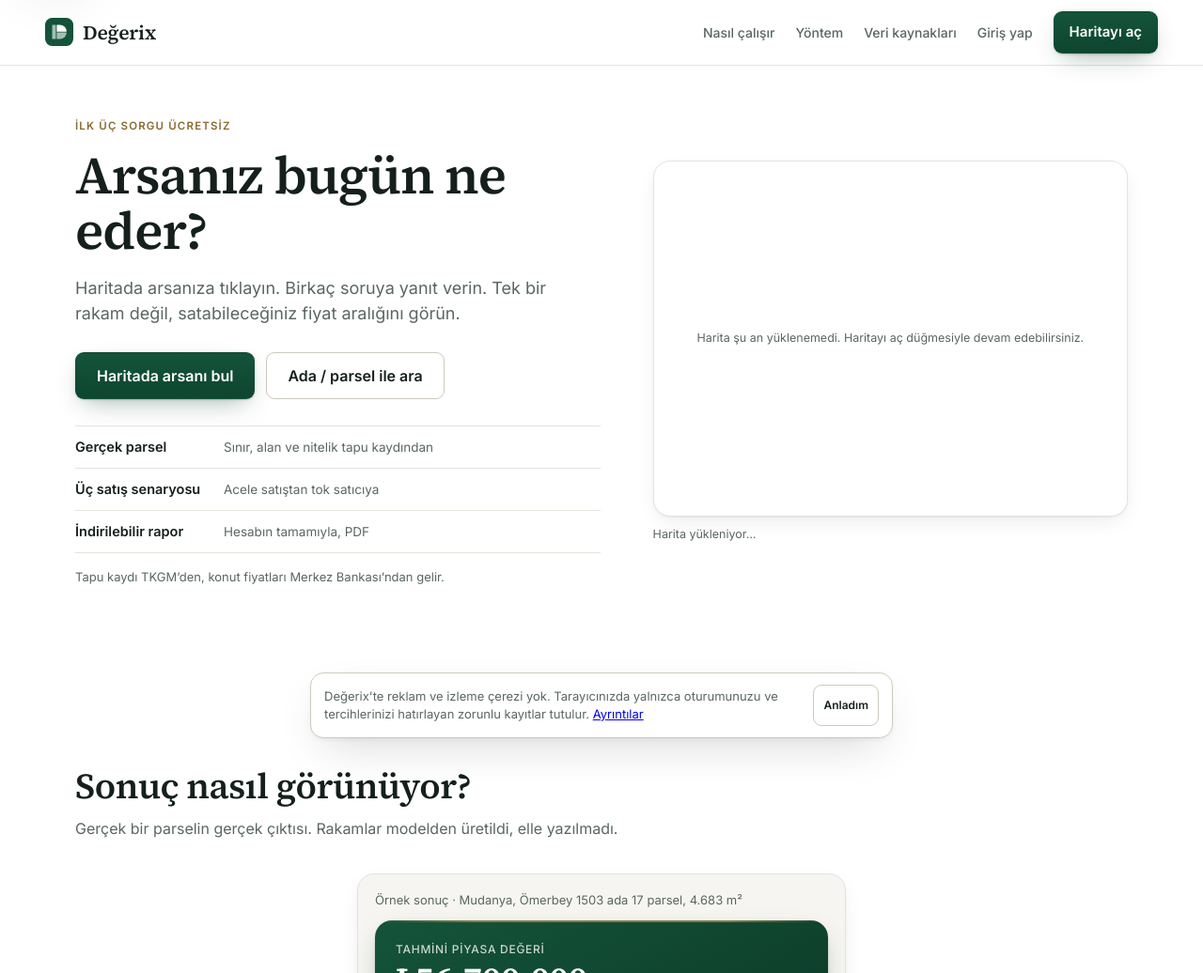
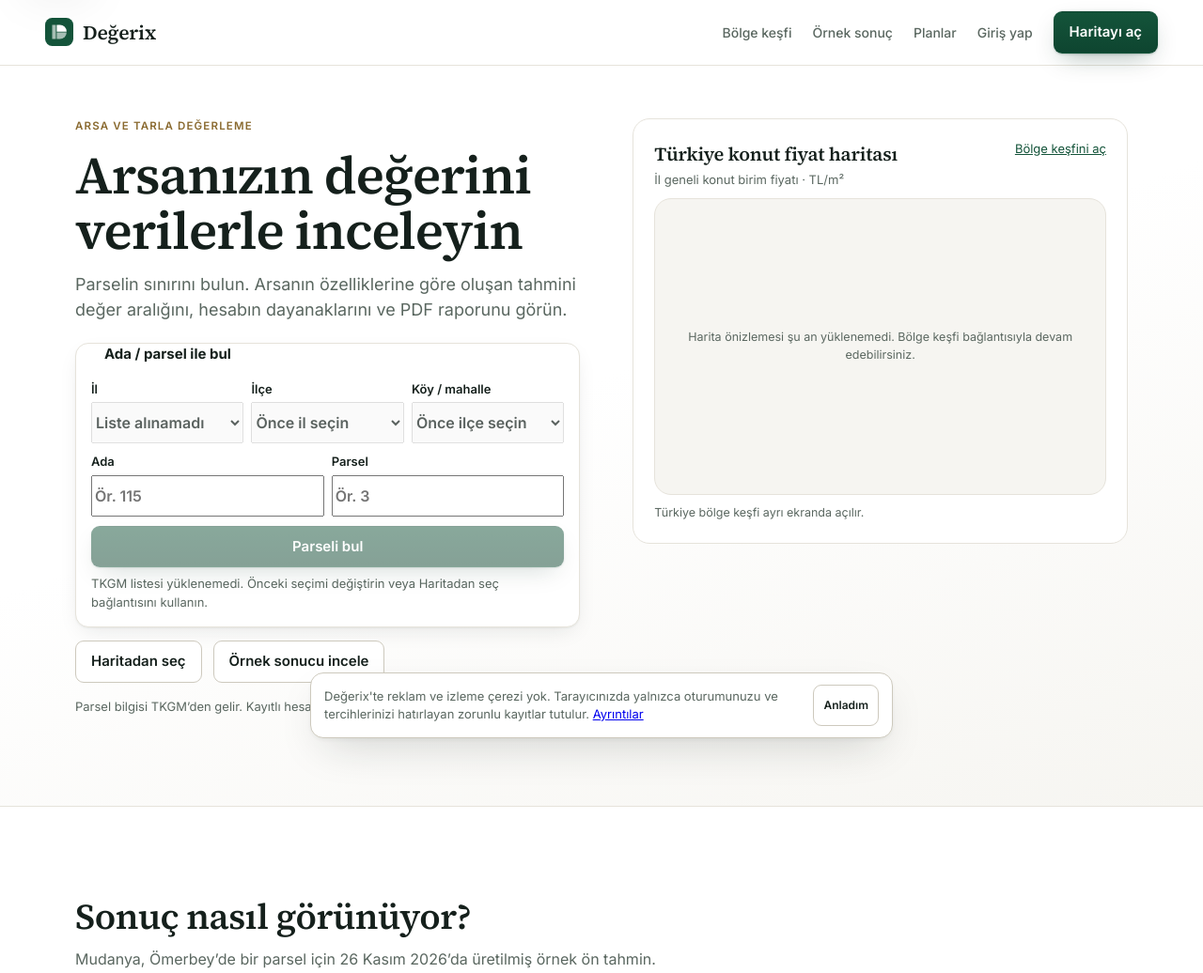
Before and after one commit to kayaal34/degerix, a plain HTML site: page static/index.html in a window 1280 px wide. Shown: the top 1036 px of the page at 94% size. Drawn offline with nearby package versions, Linux system fonts and the light colour scheme; no server answers.

Commit message:
Make parcel search the primary Değerix homepage action

```diff
--- a/static/anasayfa-harita.js
+++ b/static/anasayfa-harita.js
@@ -12,17 +12,16 @@
 
 const HARITA_ALANI = document.getElementById("anaHarita");
 
-if (HARITA_ALANI && window.L) {
-  kur().catch((hata) => {
-    // Harita süs değil ama sayfanın kalanı onsuz da çalışır: sessizce
-    // düşmek yerine yerinde ne olduğunu yazıyoruz.
-    HARITA_ALANI.innerHTML = "";
-    const not = document.createElement("p");
-    not.className = "harita-hata";
-    not.textContent = "Harita şu an yüklenemedi. Haritayı aç düğmesiyle devam edebilirsiniz.";
-    HARITA_ALANI.append(not);
-    console.warn("Ana sayfa haritası:", hata);
-  });
+function showMapUnavailable() {
+  const message = document.createElement("p");
+  message.className = "harita-hata";
+  message.textContent = "Harita önizlemesi şu an yüklenemedi. Bölge keşfi bağlantısıyla devam edebilirsiniz.";
+  HARITA_ALANI.replaceChildren(message);
+  document.querySelector("#haritaAlt").textContent = "Türkiye bölge keşfi ayrı ekranda açılır.";
+}
+
+function exploreUrl(province) {
+  return "harita.html?" + new URLSearchParams({il: province}) + "#turkiye";
 }
 
 /* Fiyat → renk. Beş kademe, markanın yeşilinden açığa. Sürekli bir
@@ -59,6 +58,14 @@ async function kur() {
     keyboard: false,
   });
 
+  const names = iller.features.map(feature => feature.properties.text);
+  const picker = document.querySelector("#heroMapProvince");
+  picker.replaceChildren(new Option("İl seçin", ""), ...names.sort((a, b) => a.localeCompare(b, "tr")).map(name => new Option(name, name)));
+  picker.addEventListener("change", () => {
+    if (picker.value) window.location.href = exploreUrl(picker.value);
+  });
+  document.querySelector("#heroMapPicker").hidden = false;
+
   const tahminler = new Set(fiyatlar.tahmin_edilen || []);
 
   const katman = L.geoJSON(iller, {
@@ -84,7 +91,7 @@ async function kur() {
       parca.on({
         mouseover: () => parca.setStyle({ weight: 2.5, color: "#9c7b3f" }),
         mouseout: () => katman.resetStyle(parca),
-        click: () => { window.location.href = `harita.html#turkiye`; },
+        click: () => { window.location.href = exploreUrl(ad); },
       });
     },
   }).addTo(harita);
@@ -119,6 +126,13 @@ async function kur() {
       .addTo(harita);
   }
 
+  const legend = document.querySelector("#heroMapLegend");
+  const bands = KADEMELER.map((step, index) => {
+    const width = 100 / KADEMELER.length;
+    return step.renk + " " + index * width + "% " + (index + 1) * width + "%";
+  });
+  legend.children[1].style.background = "linear-gradient(90deg," + bands.join(",") + ")";
+  legend.hidden = false;
   yaziyiDoldur(fiyatlar, kayitlar.length);
 }
 
@@ -129,3 +143,9 @@ function yaziyiDoldur(fiyatlar, kayitSayisi) {
     `İl renkleri: ${fiyatlar.donem} konut m² fiyatı (${fiyatlar.kaynak}). ` +
     (kayitSayisi ? `Turuncu noktalar: kaynağı belli ${kayitSayisi} belediye ihale ilanı.` : "");
 }
+
+
+if (HARITA_ALANI) {
+  if (window.L) kur().catch(showMapUnavailable);
+  else showMapUnavailable();
+}
--- /dev/null
+++ b/static/anasayfa-parsel.js
@@ -0,0 +1,69 @@
+"use strict";
+
+(() => {
+  const form = document.querySelector("#parcelQuick");
+  const province = document.querySelector("#quickProvince");
+  const district = document.querySelector("#quickDistrict");
+  const neighborhood = document.querySelector("#quickNeighborhood");
+  const submit = document.querySelector("#quickSubmit");
+  const status = document.querySelector("#quickStatus");
+  const sort = new Intl.Collator("tr");
+  let pending;
+
+  function reset(select, label) {
+    select.replaceChildren(new Option(label, ""));
+    select.disabled = true;
+  }
+
+  async function load(select, url, label) {
+    pending?.abort();
+    const request = new AbortController();
+    pending = request;
+    reset(select, "Yükleniyor…");
+    status.textContent = "";
+    try {
+      const response = await fetch(url, { signal: request.signal });
+      if (!response.ok) throw new Error("Sorgu tamamlanamadı.");
+      const places = await response.json();
+      if (request.signal.aborted) return;
+      places.sort((a, b) => sort.compare(a.name, b.name));
+      if (places.length === 0) {
+        reset(select, "Kayıt bulunamadı");
+        status.textContent = "Bu seçim için idari kayıt bulunamadı.";
+        return;
+      }
+      select.replaceChildren(new Option(label, ""), ...places.map(place => new Option(place.name, place.id)));
+      select.disabled = false;
+    } catch {
+      if (request.signal.aborted) return;
+      reset(select, "Liste alınamadı");
+      status.textContent = "TKGM listesi yüklenemedi. Önceki seçimi değiştirin veya Haritadan seç bağlantısını kullanın.";
+    }
+  }
+
+  reset(district, "Önce il seçin");
+  reset(neighborhood, "Önce ilçe seçin");
+  form.hidden = false;
+  load(province, "/api/provinces", "İl seçin");
+
+  province.addEventListener("change", () => {
+    pending?.abort();
+    status.textContent = "";
+    submit.disabled = true;
+    reset(district, "Önce il seçin");
+    reset(neighborhood, "Önce ilçe seçin");
+    if (province.value) load(district, "/api/provinces/" + province.value + "/districts", "İlçe seçin");
+  });
+
+  district.addEventListener("change", () => {
+    pending?.abort();
+    status.textContent = "";
+    submit.disabled = true;
+    reset(neighborhood, "Önce ilçe seçin");
+    if (district.value) load(neighborhood, "/api/districts/" + district.value + "/neighborhoods", "Köy veya mahalle seçin");
+  });
+
+  neighborhood.addEventListener("change", () => {
+    submit.disabled = !neighborhood.value;
+  });
+})();
--- a/static/index.html
+++ b/static/index.html
@@ -49,9 +49,9 @@
       Değerix
     </a>
     <nav class="site-nav" aria-label="Sayfa bölümleri">
-      <a href="#nasil-calisir">Nasıl çalışır</a>
-      <a href="#yontem">Yöntem</a>
-      <a href="#kaynaklar">Veri kaynakları</a>
+      <a href="harita.html#turkiye">Bölge keşfi</a>
+      <a href="#ornek">Örnek sonuç</a>
+      <a href="abonelik.html">Planlar</a>
       <a href="giris.html">Giriş yap</a>
       <a class="btn btn-primary" href="harita.html">Haritayı aç</a>
     </nav>
@@ -61,29 +61,50 @@
     <section class="section hero-section">
       <div class="container hero">
         <div class="hero-text">
-          <p class="eyebrow">İlk üç sorgu ücretsiz</p>
-          <h1>Arsanız bugün ne eder?</h1>
-          <p class="lead">
-            Haritada arsanıza tıklayın. Birkaç soruya yanıt verin.
-            Tek bir rakam değil, satabileceğiniz fiyat aralığını görün.
-          </p>
+          <p class="eyebrow">Arsa ve tarla değerleme</p>
+          <h1>Arsanızın değerini verilerle inceleyin</h1>
+          <p class="lead">Parselin sınırını bulun. Arsanın özelliklerine göre oluşan tahmini değer aralığını, hesabın dayanaklarını ve PDF raporunu görün.</p>
+
+          <form class="parcel-quick" id="parcelQuick" action="harita.html#harita" hidden>
+            <fieldset>
+              <legend>Ada / parsel ile bul</legend>
+              <div class="parcel-quick-places">
+                <label for="quickProvince">İl<select id="quickProvince" required disabled></select></label>
+                <label for="quickDistrict">İlçe<select id="quickDistrict" required disabled></select></label>
+                <label for="quickNeighborhood">Köy / mahalle<select id="quickNeighborhood" name="mahalle" required disabled></select></label>
+              </div>
+              <div class="parcel-quick-numbers">
+                <label for="quickBlock">Ada<input id="quickBlock" name="ada" inputmode="numeric" pattern="[0-9]{1,7}" maxlength="7" required placeholder="Ör. 115"></label>
+                <label for="quickParcel">Parsel<input id="quickParcel" name="parsel" inputmode="numeric" pattern="[0-9]{1,7}" maxlength="7" required placeholder="Ör. 3"></label>
+              </div>
+              <button class="btn btn-primary" id="quickSubmit" type="submit" disabled>Parseli bul</button>
+              <p class="quick-status" id="quickStatus" role="status"></p>
+            </fieldset>
+          </form>
           <div class="hero-actions">
-            <a class="btn btn-primary btn-lg" href="harita.html">Haritada arsanı bul</a>
-            <a class="btn btn-ghost btn-lg" href="harita.html#ada-parsel">Ada / parsel ile ara</a>
+            <a class="btn btn-ghost" href="harita.html#harita">Haritadan seç</a>
+            <a class="btn btn-ghost" href="#ornek">Örnek sonucu incele</a>
           </div>
-          <ul class="hero-alirsiniz">
-            <li><b>Gerçek parsel</b><span>Sınır, alan ve nitelik tapu kaydından</span></li>
-            <li><b>Üç satış senaryosu</b><span>Acele satıştan tok satıcıya</span></li>
-            <li><b>İndirilebilir rapor</b><span>Hesabın tamamıyla, PDF</span></li>
-          </ul>
-          <p class="hero-foot">Tapu kaydı TKGM’den, konut fiyatları Merkez Bankası’ndan gelir.</p>
+          <p class="hero-foot">Parsel bilgisi TKGM’den gelir. Kayıtlı hesaplara ilk üç değerleme ücretsiz.</p>
         </div>
 
         <figure class="hero-harita">
-          <div id="anaHarita" role="img"
-               aria-label="Türkiye il haritası: iller konut metrekare fiyatına göre renklendirilmiş,
-                           turuncu noktalar kaynağı belli belediye ihale ilanları"></div>
-          <figcaption id="haritaAlt">Harita yükleniyor…</figcaption>
+          <div class="hero-map-title">
+            <div>
+              <h2>Türkiye konut fiyat haritası</h2>
+              <p>İl geneli konut birim fiyatı · TL/m²</p>
+            </div>
+            <a href="harita.html#turkiye">Bölge keşfini aç</a>
+          </div>
+          <div id="anaHarita" aria-label="Türkiye konut birim fiyatları ve belediye ihale ilanları"></div>
+          <div class="hero-map-legend" id="heroMapLegend" hidden>
+            <span>≤ 25 bin</span><span aria-hidden="true"></span><span>&gt; 75 bin TL/m²</span>
+          </div>
+          <figcaption id="haritaAlt">Harita ve veri dönemi yükleniyor…</figcaption>
+          <label class="hero-map-picker" id="heroMapPicker" hidden>
+            <span>İle göre keşfet</span>
+            <select id="heroMapProvince" aria-label="Keşfedilecek il"></select>
+          </label>
         </figure>
       </div>
     </section>
@@ -92,7 +113,7 @@
       <div class="container">
         <div class="section-head" data-beliren>
           <h2>Sonuç nasıl görünüyor?</h2>
-          <p>Gerçek bir parselin gerçek çıktısı. Rakamlar modelden üretildi, elle yazılmadı.</p>
+          <p>Mudanya, Ömerbey’de bir parsel için 26 Kasım 2026’da üretilmiş örnek ön tahmin.</p>
         </div>
         <div class="ornek-sarmal" data-beliren>
           <figure class="hero-card">
@@ -116,10 +137,10 @@
             </div>
             <p class="value-caveat">Ön tahmindir: model henüz gerçek satışlarla doğrulanmadı; satış fiyatı bu aralığın dışında kalabilir.</p>
           </div>
-          <ul aria-label="Satış süresine göre fiyat">
-            <li class="scenario"><div class="scenario-text"><b>Acil satış</b><span>1–2 ay içinde</span></div><div class="scenario-numbers"><b>48,2 milyon ₺</b></div></li>
-            <li class="scenario is-market"><div class="scenario-text"><b>Piyasa değeri</b><span>3–6 ay</span></div><div class="scenario-numbers"><b>56,7 milyon ₺</b></div></li>
-            <li class="scenario"><div class="scenario-text"><b>Tok satıcı</b><span>6 ay ve üzeri</span></div><div class="scenario-numbers"><b>61,2 milyon ₺</b></div></li>
+          <ul aria-label="Fiyat senaryoları">
+            <li class="scenario"><div class="scenario-text"><b>Acil satış</b></div><div class="scenario-numbers"><b>48,2 milyon ₺</b></div></li>
+            <li class="scenario is-market"><div class="scenario-text"><b>Piyasa değeri</b></div><div class="scenario-numbers"><b>56,7 milyon ₺</b></div></li>
+            <li class="scenario"><div class="scenario-text"><b>Tok satıcı</b></div><div class="scenario-numbers"><b>61,2 milyon ₺</b></div></li>
           </ul>
           <p class="hero-card-foot">Bu rakamın nasıl çıktığı, adım adım, raporun içinde yazar.</p>
           </figure>
@@ -157,7 +178,7 @@
       <div class="container">
         <div class="section-head" data-beliren>
           <h2>Arsanın değeri, üstüne yapılabilecek şeyden geriye kalandır</h2>
-          <p>Lisanslı değerleme uzmanlarının kullandığı hesap bu. Değerix de aynısını yapar, sonra size gösterir.</p>
+          <p>İmarlı arsa örneklerinde kullanılan geliştirme hesabının özeti. Arazi türüne göre hesap değişebilir.</p>
         </div>
 
         <div class="denklem" aria-label="Konut hasılatı eksi inşaat maliyeti eksi geliştirici payı eşittir arsa değeri">
@@ -247,6 +268,7 @@
   </footer>
   <script src="https://cdn.jsdelivr.net/npm/leaflet@1.9.4/dist/leaflet.js"></script>
   <script src="anasayfa-harita.js"></script>
+  <script src="anasayfa-parsel.js" defer></script>
   <script src="landing.js"></script>
   <script src="cerez.js"></script>
 </body>
--- a/static/landing.css
+++ b/static/landing.css
@@ -110,25 +110,6 @@ a.btn-ghost { color: var(--ink); }
 
 /* Sol sütun düğmelerden sonra boş kalıyordu. Buraya yöntem değil, elinize
    ne geçeceği yazılı: üç satır, her biri bir çıktı. */
-.hero-alirsiniz {
-  display: grid;
-  gap: 0;
-  margin: 28px 0 0;
-  padding: 0;
-  list-style: none;
-  border-top: 1px solid var(--line);
-}
-.hero-alirsiniz li {
-  display: flex;
-  align-items: baseline;
-  gap: 10px;
-  flex-wrap: wrap;
-  padding: 11px 0;
-  border-bottom: 1px solid var(--line);
-}
-.hero-alirsiniz b { font-size: 14.5px; font-weight: 600; min-width: 148px; }
-.hero-alirsiniz span { font-size: 13.5px; color: var(--muted); }
-
 .hero-foot { margin: 16px 0 0; font-size: 13px; color: var(--muted); }
 .hero-card-foot { margin: 12px 0 0; font-size: 12.5px; color: var(--muted); text-align: center; }
 
@@ -213,10 +194,7 @@ a.btn-ghost { color: var(--ink); }
 }
 @media (max-width: 560px) {
   .kaynak-seridi { grid-template-columns: 1fr; }
-  /* Dar ekranda satırlardan biri sarıp ikiye bölünüyor, diğerleri tek
-     satırda kalıyordu; hepsi aynı biçimde dizilsin. */
-  .hero-alirsiniz li { display: grid; gap: 1px; }
-  .hero-alirsiniz b { min-width: 0; }
+
 }
 
 /* ---------- Ana sayfa Türkiye haritası ---------- */
@@ -239,7 +217,7 @@ a.btn-ghost { color: var(--ink); }
 .harita-hata { display: grid; place-items: center; height: 100%; padding: 24px; text-align: center; }
 
 /* Leaflet'in kendi arka planı gri; kağıt tonumuz olsun */
-#anaHarita .leaflet-container { background: var(--surface); }
+#anaHarita.leaflet-container { background: var(--surface); }
 
 .il-ipucu {
   padding: 7px 10px;
@@ -262,3 +240,46 @@ a.btn-ghost { color: var(--ink); }
 @media (max-width: 900px) {
   #anaHarita { aspect-ratio: 1 / 1; }
 }
+
+/* İlk ekranda parsel sorgusu ve konut haritası */
+.hero-section {
+  background: linear-gradient(160deg, var(--surface) 45%, var(--bg));
+  border-bottom: 1px solid var(--line);
+}
+.hero { grid-template-columns: minmax(0, 1fr) minmax(0, .98fr); align-items: start; }
+.hero .lead { margin-top: 14px; }
+.hero .hero-actions { margin-top: 14px; }
+.parcel-quick {
+  margin-top: 22px;
+  background: var(--surface);
+  border: 1px solid var(--line);
+  border-radius: var(--radius-md);
+  box-shadow: var(--shadow);
+}
+.parcel-quick fieldset { min-width: 0; margin: 0; padding: 16px; border: 0; }
+.parcel-quick legend { padding: 0 6px; font-weight: 650; margin-left: 8px; }
+.parcel-quick-places, .parcel-quick-numbers { display: grid; gap: 8px; margin-bottom: 10px; }
+.parcel-quick-places { grid-template-columns: repeat(3, minmax(0, 1fr)); }
+.parcel-quick-numbers { grid-template-columns: repeat(2, minmax(0, 1fr)); }
+.parcel-quick label, .hero-map-picker { display: grid; gap: 4px; font-size: 13px; font-weight: 600; min-width: 0; }
+.parcel-quick input, .parcel-quick select, .hero-map-picker select { min-height: 44px; width: 100%; min-width: 0; font-size: 16px; }
+.parcel-quick .btn { min-height: 44px; width: 100%; }
+.quick-status { margin: 8px 0 0; color: var(--muted); font-size: 13px; }
+.quick-status:empty { margin: 0; }
+.hero-harita { min-width: 0; gap: 10px; padding: clamp(14px, 3vw, 22px); border: 1px solid var(--line); border-radius: var(--radius-lg); background: var(--surface); }
+.hero-map-title { display: flex; align-items: start; flex-wrap: wrap; justify-content: space-between; gap: 6px 12px; }
+.hero-map-title h2 { margin: 0; font-size: 20px; }
+.hero-map-title p { margin: 3px 0 0; color: var(--muted); font-size: 13px; }
+.hero-map-title a { font-size: 13px; color: var(--brand); }
+#anaHarita { aspect-ratio: 1.52; box-shadow: none; background: var(--bg); }
+@media (max-width: 900px) {
+  .hero { grid-template-columns: minmax(0, 1fr); gap: 28px; }
+}
+@media (max-width: 520px) {
+  .parcel-quick-places { grid-template-columns: repeat(2, minmax(0, 1fr)); }
+  .parcel-quick-places label:last-child { grid-column: 1 / -1; }
+  .hero .hero-actions .btn { width: auto; flex: 1 1 auto; }
+}
+
+.hero-map-legend { display: grid; grid-template-columns: auto 1fr auto; align-items: center; gap: 8px; color: var(--muted); font-size: 12px; }
+.hero-map-legend span:nth-child(2) { height: 8px; border-radius: var(--radius-pill); }
```
Also changed, not shown: static/app.js (+9 -7 lines), static/explore.js (+8 -1 lines).
